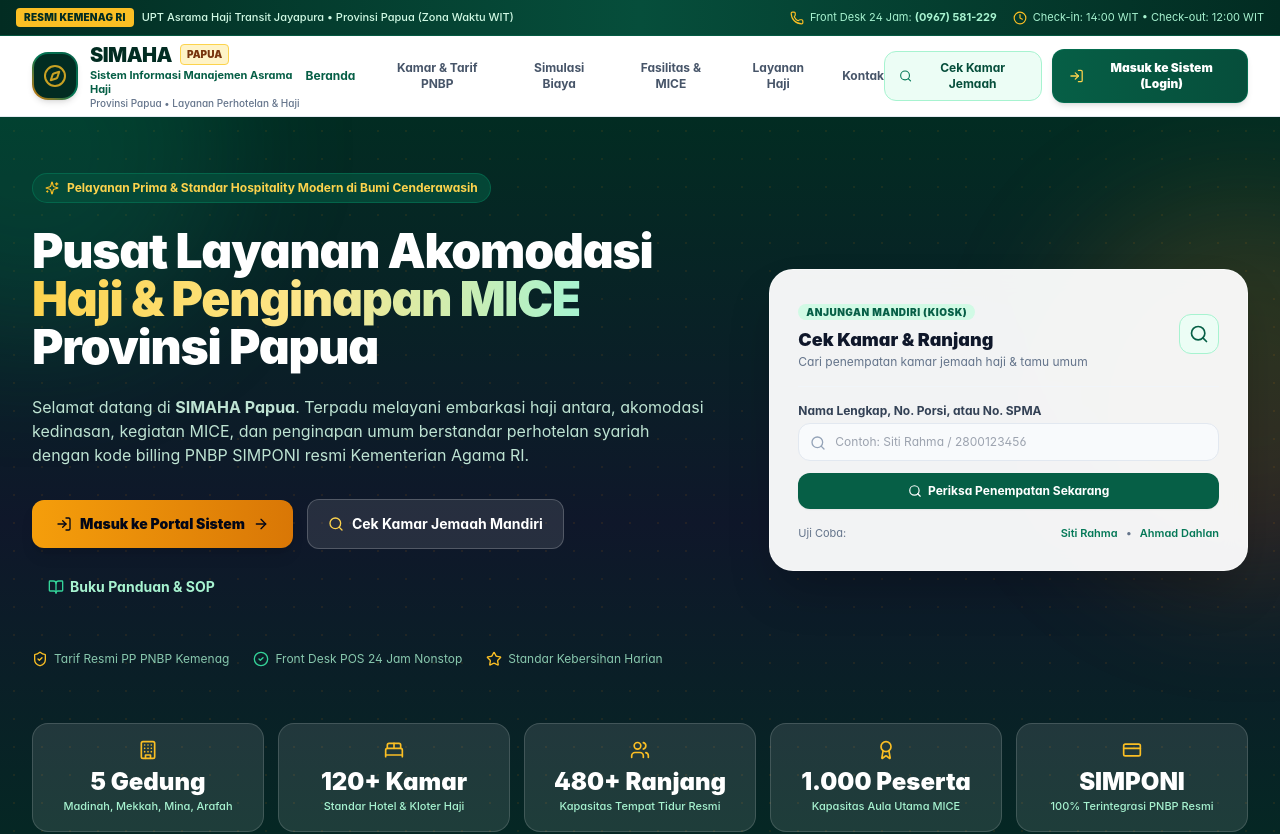
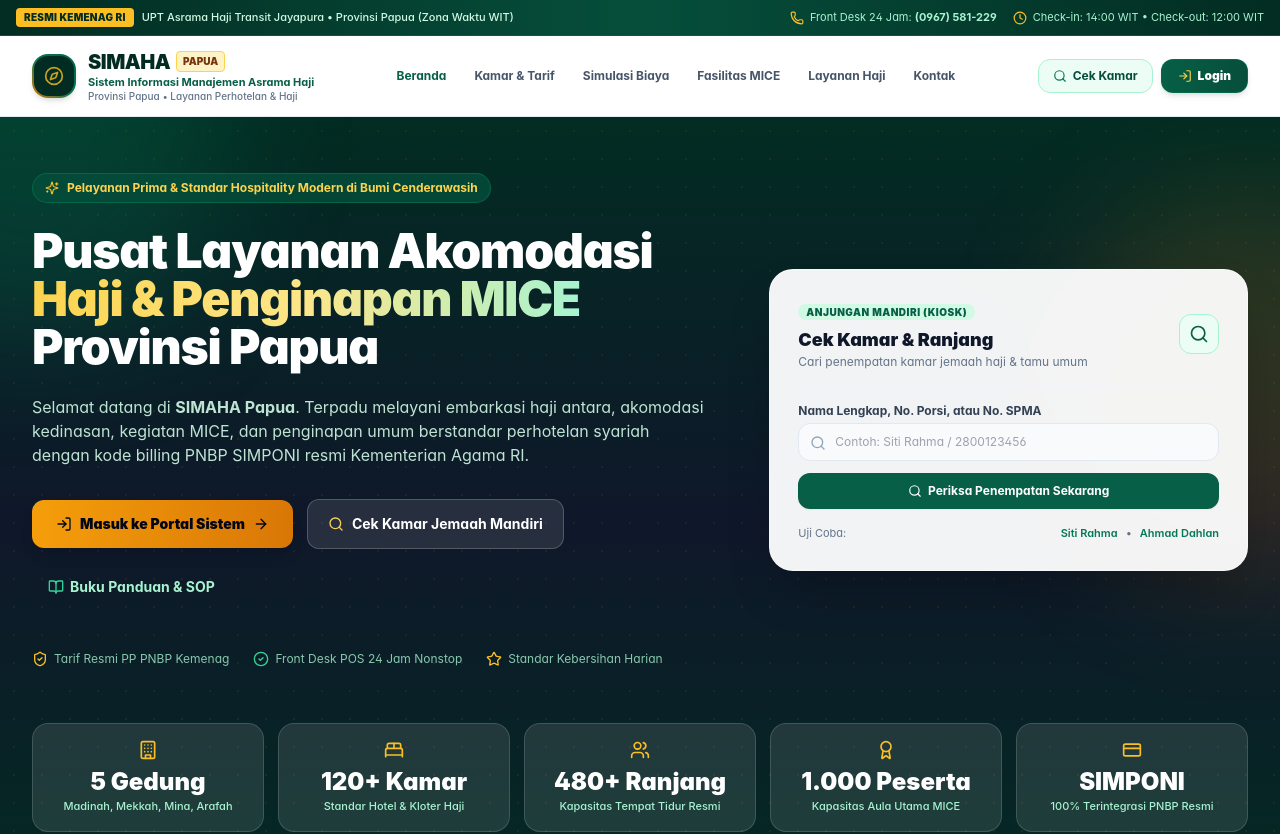
Before and after one commit to ekobot2025-cyber/asrama-haji-papua, a React (Vite) app: page / in a window 1280 px wide. Shown: the top 834 px of the page. Built offline with nearby package versions, Linux system fonts and the light colour scheme.

Commit message:
fix: streamline landing page navbar to single line and simplify login button to Login

```diff
--- a/src/pages/landing/LandingPage.tsx
+++ b/src/pages/landing/LandingPage.tsx
@@ -4,7 +4,7 @@
   Calendar, CheckCircle2, ShieldCheck, MapPin, Phone, Mail, Clock,
   CreditCard, Sparkles, Users, FileText, ChevronRight, HelpCircle,
   BookOpen, Star, Award, Coffee, Wifi, Tv, Utensils, Info, Check,
-  Calculator, Tag, Printer, ExternalLink
+  Calculator, Tag, Printer, ExternalLink, Menu, X
 } from 'lucide-react';
 import { db } from '../../db/database';
 import { SelfServiceLookupModal } from '../../components/operations/SelfServiceLookupModal';
@@ -22,6 +22,7 @@
 }) => {
   const [isLookupOpen, setIsLookupOpen] = useState(false);
   const [isHelpOpen, setIsHelpOpen] = useState(false);
+  const [mobileMenuOpen, setMobileMenuOpen] = useState(false);
 
   // Quick Mini Lookup on Hero
   const [quickQuery, setQuickQuery] = useState('');
@@ -88,71 +89,148 @@
 
       {/* Main Glassmorphic Navigation Header */}
       <header className="sticky top-0 z-40 bg-white/95 backdrop-blur-md border-b border-slate-200/90 shadow-2xs transition-all">
-        <div className="max-w-7xl mx-auto px-4 sm:px-6 lg:px-8 h-20 flex items-center justify-between">
+        <div className="max-w-7xl mx-auto px-4 sm:px-6 lg:px-8 h-20 flex items-center justify-between gap-3">
           {/* Logo & Identity */}
-          <div className="flex items-center gap-3 cursor-pointer" onClick={() => window.scrollTo({ top: 0, behavior: 'smooth' })}>
-            <div className="w-12 h-12 rounded-2xl bg-gradient-to-tr from-amber-600 via-emerald-700 to-emerald-800 p-0.5 shadow-md flex items-center justify-center">
+          <div className="flex items-center gap-2.5 sm:gap-3 shrink-0 cursor-pointer" onClick={() => window.scrollTo({ top: 0, behavior: 'smooth' })}>
+            <div className="w-10 h-10 sm:w-11 sm:h-11 rounded-2xl bg-gradient-to-tr from-amber-600 via-emerald-700 to-emerald-800 p-0.5 shadow-md flex items-center justify-center shrink-0">
               <div className="w-full h-full bg-emerald-950 rounded-[14px] flex items-center justify-center text-amber-400">
-                <Compass className="w-6 h-6 animate-pulse" />
+                <Compass className="w-5 h-5 animate-pulse" />
               </div>
             </div>
-            <div>
-              <div className="flex items-center gap-2">
-                <span className="font-black text-xl tracking-tight text-emerald-950">SIMAHA</span>
+            <div className="whitespace-nowrap">
+              <div className="flex items-center gap-1.5">
+                <span className="font-black text-lg sm:text-xl tracking-tight text-emerald-950">SIMAHA</span>
                 <span className="text-[10px] font-black bg-amber-100 text-amber-900 border border-amber-300 px-1.5 py-0.5 rounded">
                   PAPUA
                 </span>
               </div>
-              <p className="text-[11px] font-bold text-emerald-800 leading-tight">
+              <p className="text-[10px] sm:text-[11px] font-bold text-emerald-800 leading-tight">
                 Sistem Informasi Manajemen Asrama Haji
               </p>
-              <p className="text-[10px] text-slate-500 font-medium">
+              <p className="text-[9px] sm:text-[10px] text-slate-500 font-medium">
                 Provinsi Papua &bull; Layanan Perhotelan & Haji
               </p>
             </div>
           </div>
 
           {/* Nav Links Desktop */}
-          <nav className="hidden lg:flex items-center gap-7 text-xs font-bold text-slate-600">
-            <button onClick={() => window.scrollTo({ top: 0, behavior: 'smooth' })} className="text-emerald-800 hover:text-emerald-950 transition-colors">
+          <nav className="hidden lg:flex items-center gap-1 xl:gap-2 text-xs font-bold text-slate-600 shrink-0">
+            <button
+              onClick={() => window.scrollTo({ top: 0, behavior: 'smooth' })}
+              className="px-2.5 py-1.5 rounded-lg whitespace-nowrap text-emerald-800 hover:text-emerald-950 hover:bg-emerald-50 transition-colors"
+            >
               Beranda
             </button>
-            <button onClick={() => scrollToSection('kamar-tarif')} className="hover:text-emerald-800 transition-colors">
-              Kamar & Tarif PNBP
+            <button
+              onClick={() => scrollToSection('kamar-tarif')}
+              className="px-2.5 py-1.5 rounded-lg whitespace-nowrap hover:text-emerald-800 hover:bg-slate-100 transition-colors"
+            >
+              Kamar & Tarif
             </button>
-            <button onClick={() => scrollToSection('kalkulator')} className="hover:text-emerald-800 transition-colors">
+            <button
+              onClick={() => scrollToSection('kalkulator')}
+              className="px-2.5 py-1.5 rounded-lg whitespace-nowrap hover:text-emerald-800 hover:bg-slate-100 transition-colors"
+            >
               Simulasi Biaya
             </button>
-            <button onClick={() => scrollToSection('fasilitas')} className="hover:text-emerald-800 transition-colors">
-              Fasilitas & MICE
+            <button
+              onClick={() => scrollToSection('fasilitas')}
+              className="px-2.5 py-1.5 rounded-lg whitespace-nowrap hover:text-emerald-800 hover:bg-slate-100 transition-colors"
+            >
+              Fasilitas MICE
             </button>
-            <button onClick={() => scrollToSection('layanan-haji')} className="hover:text-emerald-800 transition-colors">
+            <button
+              onClick={() => scrollToSection('layanan-haji')}
+              className="px-2.5 py-1.5 rounded-lg whitespace-nowrap hover:text-emerald-800 hover:bg-slate-100 transition-colors"
+            >
               Layanan Haji
             </button>
-            <button onClick={() => scrollToSection('kontak')} className="hover:text-emerald-800 transition-colors">
+            <button
+              onClick={() => scrollToSection('kontak')}
+              className="px-2.5 py-1.5 rounded-lg whitespace-nowrap hover:text-emerald-800 hover:bg-slate-100 transition-colors"
+            >
               Kontak
             </button>
           </nav>
 
-          {/* Action Button: Login / Dashboard */}
-          <div className="flex items-center gap-2.5">
+          {/* Action Button: Cek Kamar & Login */}
+          <div className="flex items-center gap-2 shrink-0">
             <button
               onClick={() => setIsLookupOpen(true)}
-              className="hidden sm:flex items-center gap-1.5 px-3.5 py-2 rounded-xl text-xs font-bold text-emerald-900 bg-emerald-50 hover:bg-emerald-100 border border-emerald-200 transition-colors shadow-2xs"
+              className="hidden md:flex items-center gap-1.5 px-3.5 py-2 rounded-xl text-xs font-bold text-emerald-900 bg-emerald-50 hover:bg-emerald-100 border border-emerald-200 transition-colors shadow-2xs whitespace-nowrap cursor-pointer"
             >
-              <Search className="w-3.5 h-3.5 text-emerald-700" />
-              <span>Cek Kamar Jemaah</span>
+              <Search className="w-3.5 h-3.5 text-emerald-700 shrink-0" />
+              <span>Cek Kamar</span>
             </button>
 
             <button
               onClick={onGoToLogin}
-              className="flex items-center gap-2 px-4 py-2.5 rounded-xl text-xs font-black text-white bg-gradient-to-r from-emerald-800 to-emerald-900 hover:from-emerald-700 hover:to-emerald-800 border border-emerald-700/60 shadow-md hover:shadow-lg transition-all cursor-pointer group"
+              className="flex items-center gap-1.5 px-4 py-2 rounded-xl text-xs font-black text-white bg-gradient-to-r from-emerald-800 to-emerald-900 hover:from-emerald-700 hover:to-emerald-800 border border-emerald-700/60 shadow-md hover:shadow-lg transition-all cursor-pointer group whitespace-nowrap"
             >
-              <LogIn className="w-4 h-4 text-amber-300 group-hover:translate-x-0.5 transition-transform" />
-              <span>{currentUser ? 'Buka Dashboard Sistem' : 'Masuk ke Sistem (Login)'}</span>
+              <LogIn className="w-3.5 h-3.5 text-amber-300 group-hover:translate-x-0.5 transition-transform shrink-0" />
+              <span>{currentUser ? 'Dashboard' : 'Login'}</span>
+            </button>
+
+            {/* Mobile Hamburger Menu Toggle */}
+            <button
+              onClick={() => setMobileMenuOpen(!mobileMenuOpen)}
+              className="lg:hidden p-2 rounded-xl text-slate-700 hover:bg-slate-100 border border-slate-200 transition-colors cursor-pointer"
+              aria-label="Toggle Menu"
+            >
+              {mobileMenuOpen ? <X className="w-5 h-5" /> : <Menu className="w-5 h-5" />}
             </button>
           </div>
         </div>
+
+        {/* Mobile Dropdown Menu Drawer */}
+        {mobileMenuOpen && (
+          <div className="lg:hidden bg-white border-t border-slate-200 px-4 py-3 space-y-1 shadow-lg animate-in slide-in-from-top-2">
+            <button
+              onClick={() => { window.scrollTo({ top: 0, behavior: 'smooth' }); setMobileMenuOpen(false); }}
+              className="w-full text-left px-3 py-2 rounded-lg text-xs font-bold text-emerald-800 hover:bg-emerald-50"
+            >
+              Beranda
+            </button>
+            <button
+              onClick={() => { scrollToSection('kamar-tarif'); setMobileMenuOpen(false); }}
+              className="w-full text-left px-3 py-2 rounded-lg text-xs font-bold text-slate-700 hover:bg-slate-100"
+            >
+              Kamar & Tarif
+            </button>
+            <button
+              onClick={() => { scrollToSection('kalkulator'); setMobileMenuOpen(false); }}
+              className="w-full text-left px-3 py-2 rounded-lg text-xs font-bold text-slate-700 hover:bg-slate-100"
+            >
+              Simulasi Biaya
+            </button>
+            <button
+              onClick={() => { scrollToSection('fasilitas'); setMobileMenuOpen(false); }}
+              className="w-full text-left px-3 py-2 rounded-lg text-xs font-bold text-slate-700 hover:bg-slate-100"
+            >
+              Fasilitas MICE
+            </button>
+            <button
+              onClick={() => { scrollToSection('layanan-haji'); setMobileMenuOpen(false); }}
+              className="w-full text-left px-3 py-2 rounded-lg text-xs font-bold text-slate-700 hover:bg-slate-100"
+            >
+              Layanan Haji
+            </button>
+            <button
+              onClick={() => { scrollToSection('kontak'); setMobileMenuOpen(false); }}
+              className="w-full text-left px-3 py-2 rounded-lg text-xs font-bold text-slate-700 hover:bg-slate-100"
+            >
+              Kontak & Lokasi
+            </button>
+            <div className="pt-2 border-t border-slate-100 flex gap-2">
+              <button
+                onClick={() => { setIsLookupOpen(true); setMobileMenuOpen(false); }}
+                className="flex-1 py-2 rounded-xl text-xs font-bold text-emerald-900 bg-emerald-50 border border-emerald-200 text-center"
+              >
+                Cek Kamar
+              </button>
+            </div>
+          </div>
+        )}
       </header>
 
       {/* Hero Section */}
@@ -824,7 +902,7 @@
               Cek Kamar Jemaah
             </button>
             <button onClick={onGoToLogin} className="hover:text-amber-400 font-bold transition-colors">
-              Login Petugas &rarr;
+              Login &rarr;
             </button>
           </div>
         </div>
```
